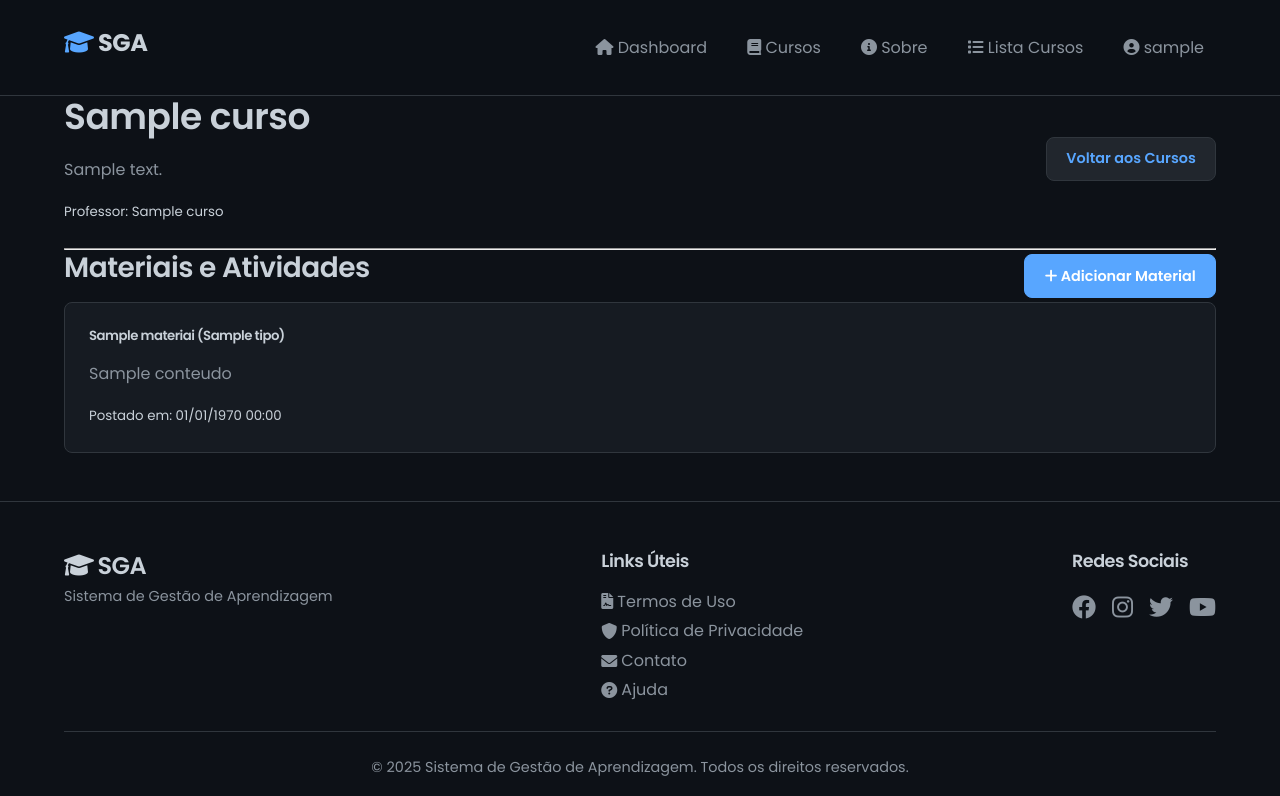
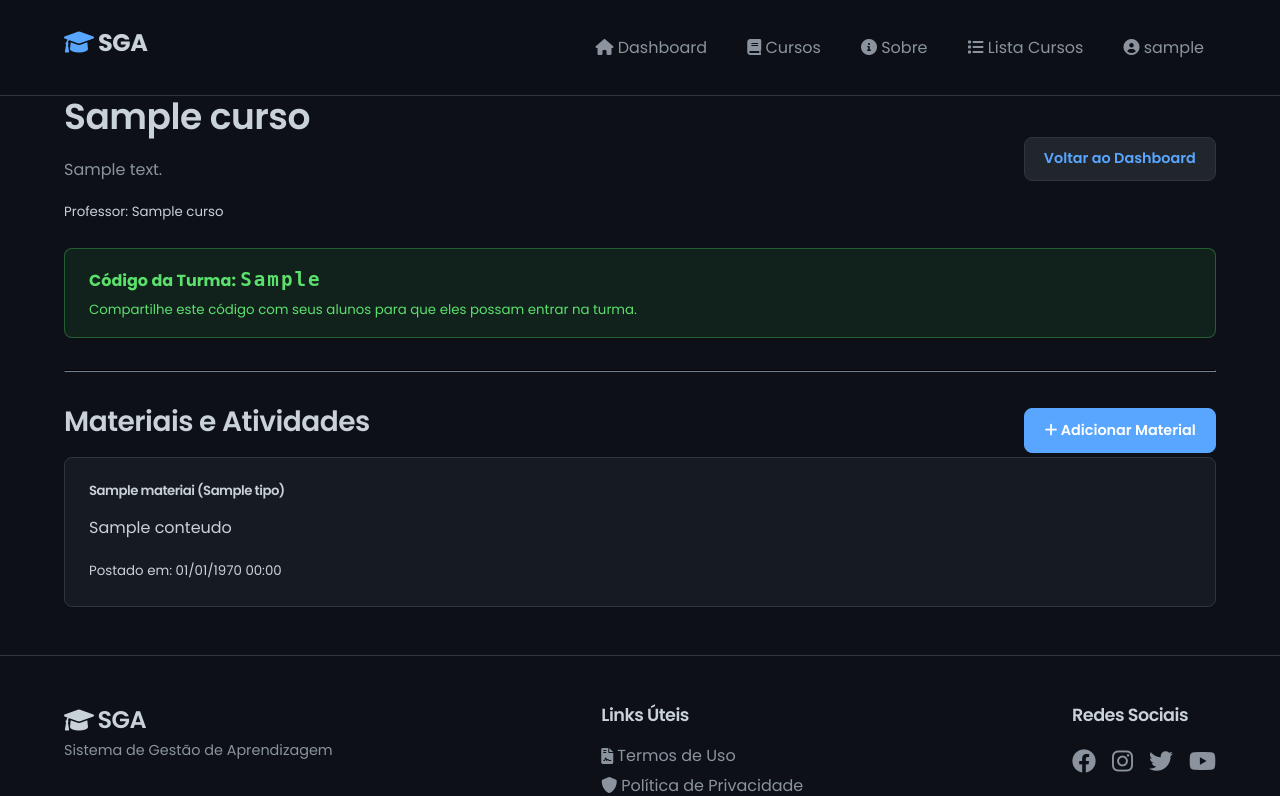
Before and after one commit to Kumegawwa/TrabalhoPHP, a PHP site: the page made by app/views/cursos/show.php in a window 1280 px wide. Shown: the top 796 px of the page. Run offline with PHP 8.4, Linux system fonts and the light colour scheme; the visitor is signed in with stand-in values (Sample User, id 1); the template is opened without the code that fills it: most values are stand-ins (such as "Sample title", 1, 10 or a date in 2020).

Commit message:
Adicionando código de turma na criação de cursos

```diff
--- a/app/views/cursos/show.php
+++ b/app/views/cursos/show.php
@@ -1,4 +1,5 @@
 <?php include __DIR__ . '/../partials/header.php'; ?>
+
 <div class="d-flex justify-content-between align-items-center mb-4">
     <div>
         <h1><?= htmlspecialchars($curso['titulo']) ?></h1>
@@ -6,14 +7,28 @@
         <small>Professor: <?= htmlspecialchars($curso['professor_nome']) ?></small>
     </div>
     <div>
-        <a href="<?= BASE_URL ?>/cursos" class="btn btn-secondary">Voltar aos Cursos</a>
+        <a href="<?= BASE_URL ?>/dashboard" class="btn btn-secondary">Voltar ao Dashboard</a>
     </div>
 </div>
 
-<hr>
+<?php
+// Condição para o professor, dono do curso, ver o código da turma
+if (isset($_SESSION['perfil']) && $_SESSION['perfil'] === 'professor' && $curso['professor_id'] == $_SESSION['usuario_id']):
+?>
+<div class="alert alert-success">
+    <strong>Código da Turma:</strong>
+    <span style="font-family: monospace; font-size: 1.2rem; font-weight: bold; letter-spacing: 2px;"><?= htmlspecialchars($curso['codigo_turma']) ?></span>
+    <br>
+    <small>Compartilhe este código com seus alunos para que eles possam entrar na turma.</small>
+</div>
+<?php endif; ?>
+
+<hr style="border-color: var(--border-color); margin: 2rem 0;">
 
 <?php
-$podeVerConteudo = ($_SESSION['perfil'] === 'professor' && $curso['professor_id'] == $_SESSION['usuario_id']) || ($_SESSION['perfil'] === 'aluno' && $alunoInscrito);
+// Variável para simplificar a lógica de permissão de visualização do conteúdo
+$podeVerConteudo = (isset($_SESSION['perfil']) && $_SESSION['perfil'] === 'professor' && $curso['professor_id'] == $_SESSION['usuario_id'])
+                  || (isset($_SESSION['perfil']) && $_SESSION['perfil'] === 'aluno' && $alunoInscrito);
 ?>
 
 <?php if ($podeVerConteudo): ?>
@@ -25,26 +40,33 @@ $podeVerConteudo = ($_SESSION['perfil'] === 'professor' && $curso['professor_id'
     </div>
 
     <?php if (empty($materiais)): ?>
-        <p>Nenhum material postado neste curso ainda.</p>
+        <div class="card">
+            <div class="card-body text-center">
+                <p>Nenhum material postado neste curso ainda.</p>
+            </div>
+        </div>
     <?php else: ?>
         <?php foreach ($materiais as $material): ?>
             <div class="card mb-3">
                 <div class="card-body">
-                    <h5 class="card-title"><?= htmlspecialchars($material['titulo']) ?> (<?= ucfirst($material['tipo']) ?>)</h5>
-                    <p class="card-text"><?= nl2br(htmlspecialchars($material['conteudo'])) ?></p>
+                    <h5 class="card-title"><?= htmlspecialchars($material['titulo']) ?> (<?= ucfirst(htmlspecialchars($material['tipo'])) ?>)</h5>
+                    <p class="card-text" style="color: var(--text-primary);"><?= nl2br(htmlspecialchars($material['conteudo'])) ?></p>
                     <small class="text-muted">Postado em: <?= date('d/m/Y H:i', strtotime($material['data_postagem'])) ?></small>
                 </div>
             </div>
         <?php endforeach; ?>
     <?php endif; ?>
 
-<?php elseif ($_SESSION['perfil'] === 'aluno' && !$alunoInscrito): ?>
-    <div class="alert alert-warning">
-        Você precisa se inscrever neste curso para ver os materiais.
-        <a href="<?= BASE_URL ?>/cursos/enroll/<?= $curso['id'] ?>" class="btn btn-success">Inscrever-se Agora</a>
+<?php elseif (isset($_SESSION['perfil']) && $_SESSION['perfil'] === 'aluno' && !$alunoInscrito): ?>
+    <div class="alert alert-warning text-center">
+        <h4>Você precisa se inscrever neste curso para ver os materiais.</h4>
+        <p>Use o código da turma fornecido pelo seu professor na sua Dashboard para entrar.</p>
     </div>
 <?php else: ?>
-     <div class="alert alert-error">Você não tem permissão para ver o conteúdo deste curso.</div>
+    <div class="alert alert-error text-center">
+        <h4>Acesso Negado</h4>
+        <p>Você não tem permissão para ver o conteúdo deste curso.</p>
+    </div>
 <?php endif; ?>
 
 <?php include __DIR__ . '/../partials/footer.php'; ?>
```
Also changed, not shown: app/models/Curso.php (+85 -4 lines).
